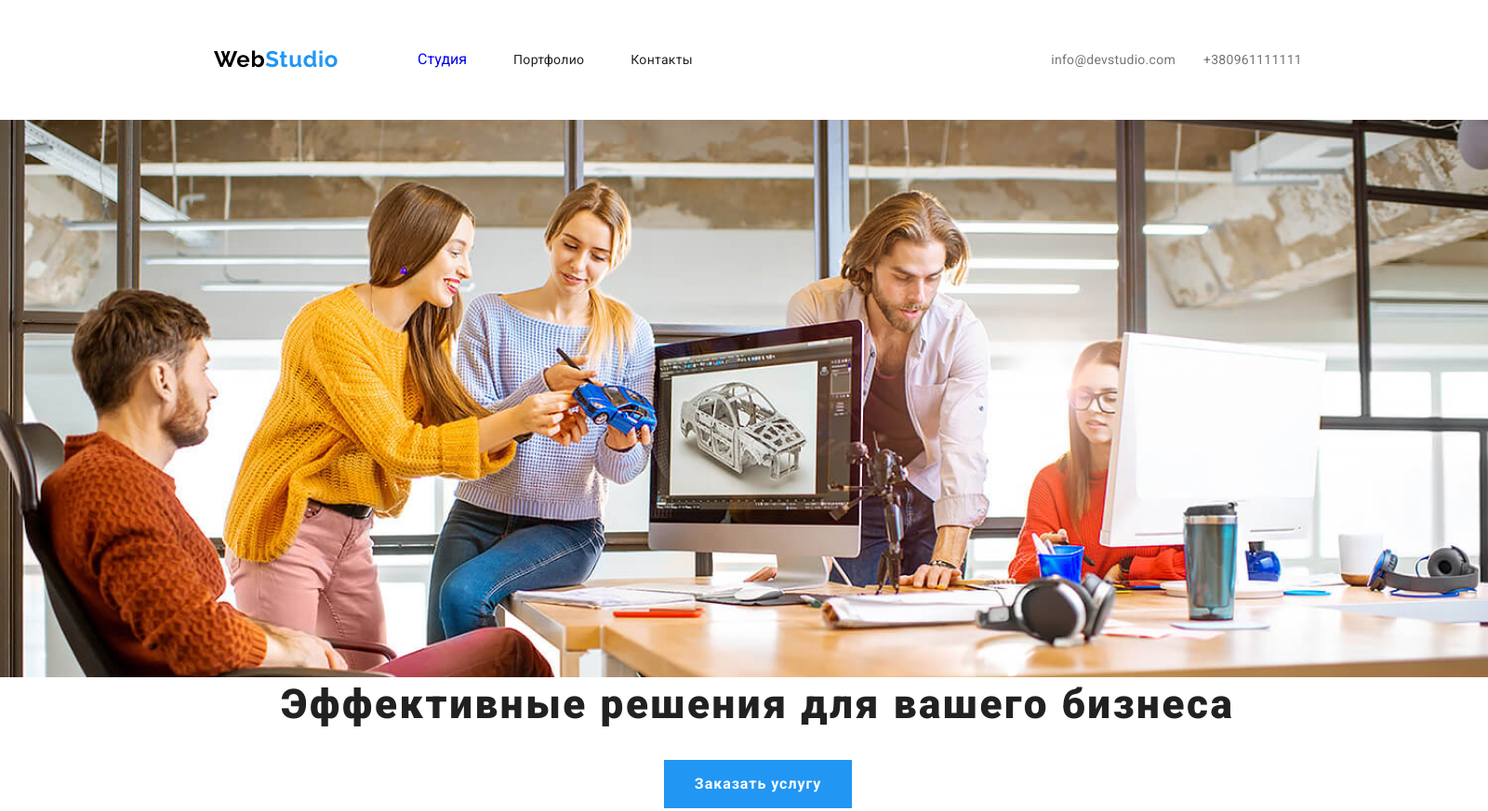
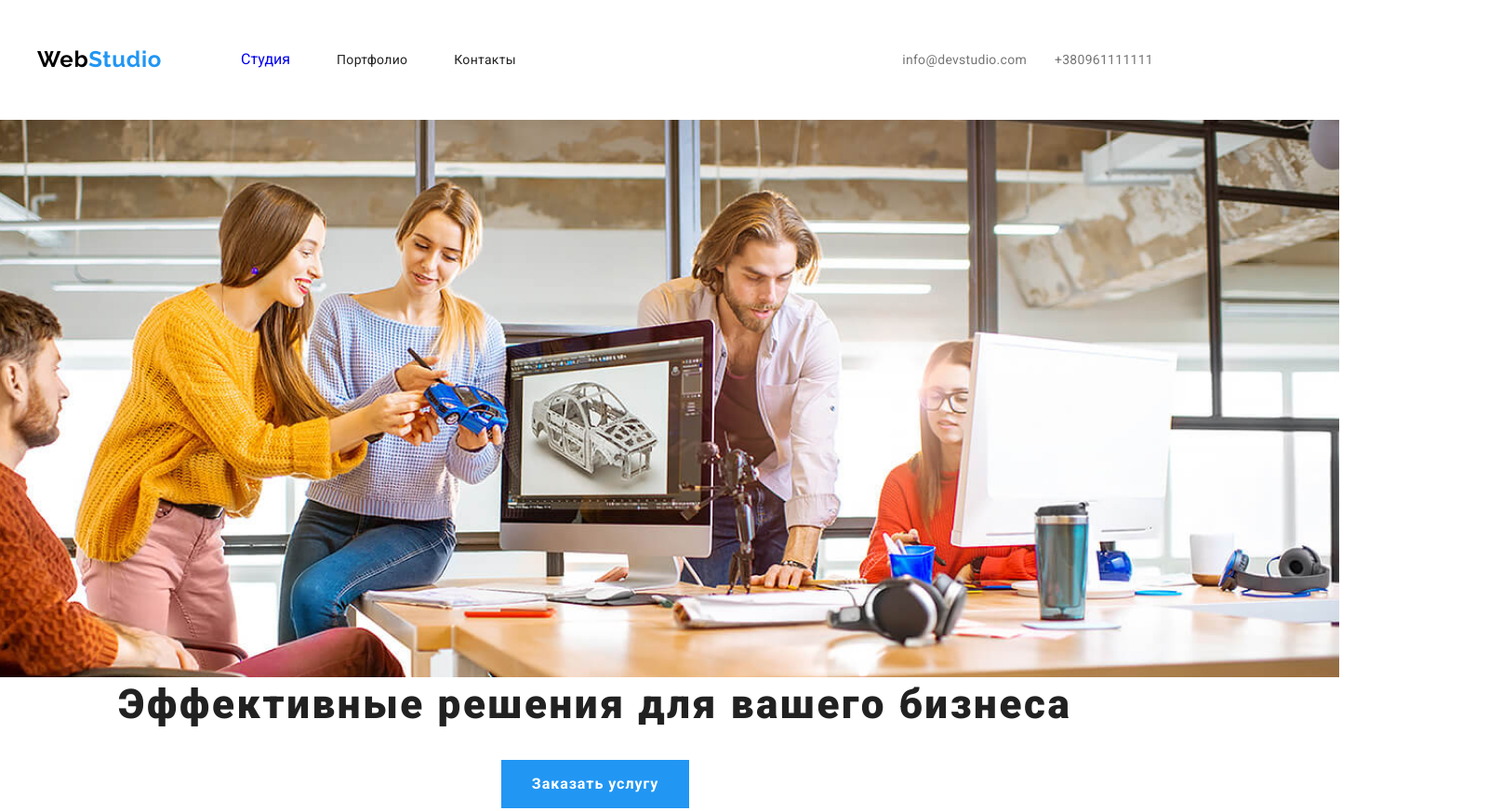
Before and after one commit to VitaliyGontarev/goit-markup-hw-03, a plain HTML site: page index.html in a window 1280 px wide. Shown: the top 873 px of the page at 93% size, 1600 px wide, since content can reach past the window. Drawn offline with Linux system fonts and the light colour scheme.

Commit message:
Исправил ошибки

```diff
--- a/css/style.css
+++ b/css/style.css
@@ -33,24 +33,24 @@ body {
 /*page header*/
 
 .conteiner {
-  width: 1200px;
+  width: 1230px;
 
   padding-left: 15px;
   padding-right: 15px;
-  margin-left: 215px;
-  margin-right: 215px;
+  margin-left: auto;
+  margin-right: auto;
 }
 /* nav*/
 .main-nav {
   display: flex;
   align-items: center;
-  padding-top: 25px;
-  padding-bottom: 25px;
+  margin-top: 25px;
+  margin-bottom: 25px;
 }
-.page-nav .pat {
+/*.page-nav .pat {
   padding-left: 15px;
   padding-right: 15px;
-}
+}*/
 
 .logo {
   color: #000000;
@@ -120,9 +120,8 @@ body {
   margin-bottom: 94px;
 }
 .img-header {
-  display: block;
-  width: 1600px;
-  height: 600px;
+  display: flex;
+  justify-content: center;
 }
 
 .title-head {
@@ -248,12 +247,13 @@ body {
 
 /*our team*/
 .section-team {
-  width: 1600px;
-  height: 720px;
+  background-color: #f5f4fa;
+
+  margin-bottom: 94px;
+  margin-right: auto;
+  margin-right: auto;
   padding-top: 94px;
   padding-bottom: 94px;
-  background-color: #f5f4fa;
-  margin-bottom: 94px;
 }
 .bloc-team {
   display: flex;
@@ -427,7 +427,7 @@ body {
   display: inline-block;
   border: 1px solid;
   width: 358px;
-  height: 50px;
+
   border-radius: 4px;
 
   margin-right: 12px;
@@ -446,7 +446,7 @@ body {
   display: inline-block;
   border: 1px solid;
   width: 200px;
-  height: 50px;
+
   border-radius: 4px;
 
   background-color: var(--accent-text);
```
Also changed, not shown: index.html (+0 -1 lines).
